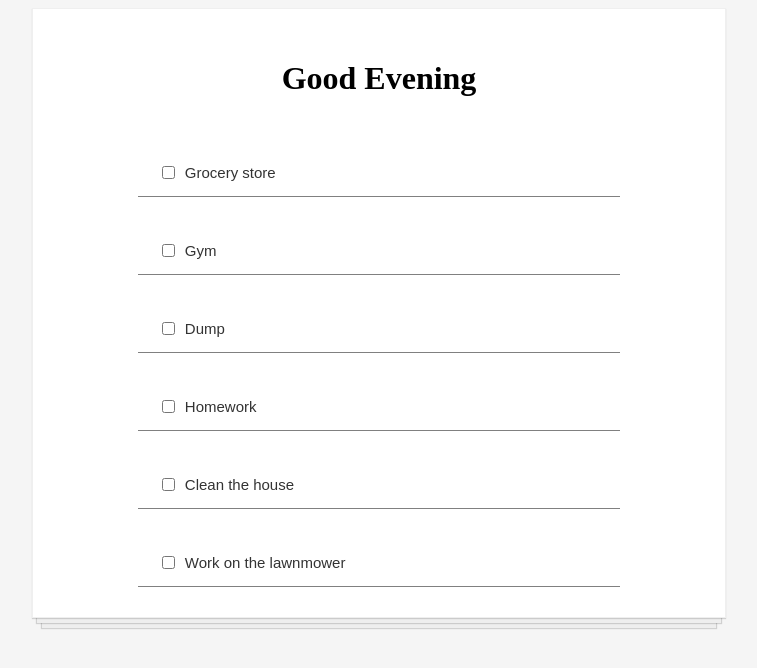
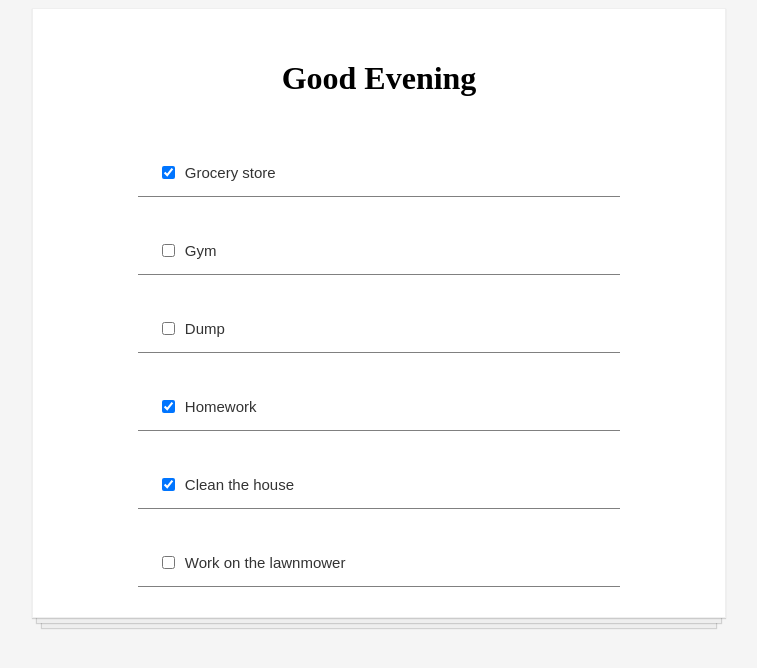
Before and after one commit to kellycoles/To-Do-List, a React (Create React App) app: page / in a window 1280 px wide. Shown: the top 668 px of the page, without its empty margins (261-1018 px from the left). Built offline with nearby package versions, Linux system fonts and the light colour scheme.

Commit message:
event handeling for checked- test

```diff
--- a/src/components/Todoitem.js
+++ b/src/components/Todoitem.js
@@ -4,8 +4,12 @@ import React from "react"
 const TodoItem = (props) => {
     return (
         <div className="todo-item">
-            <input type="checkbox" />
-    <p>{props.item.text}</p>
+            <input
+                type="checkbox"
+                checked={props.item.completed}
+                onChange={() => console.log("Changed!")}
+            />
+            <p>{props.item.text}</p>
         </div>
     )
 }
```
